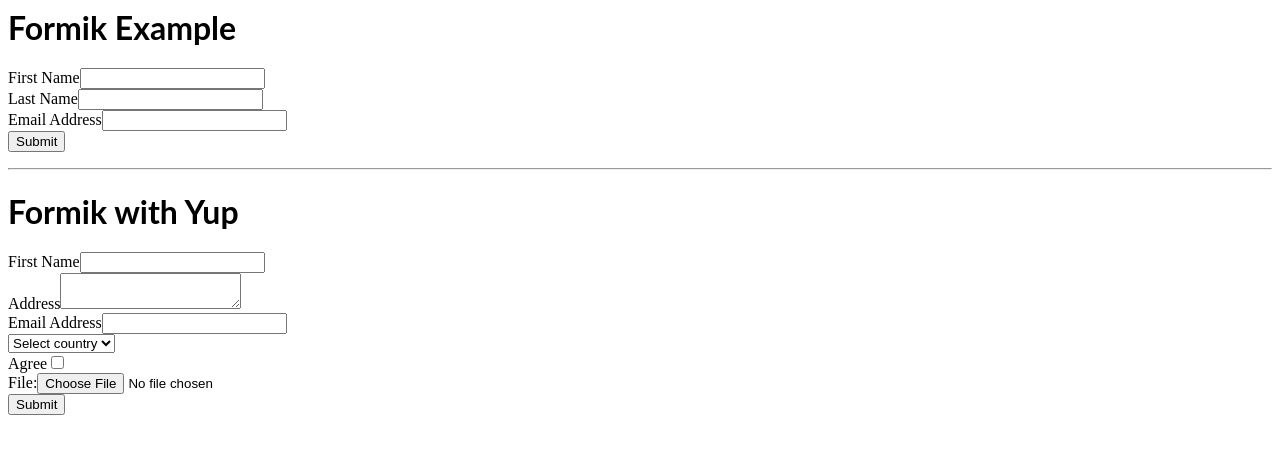
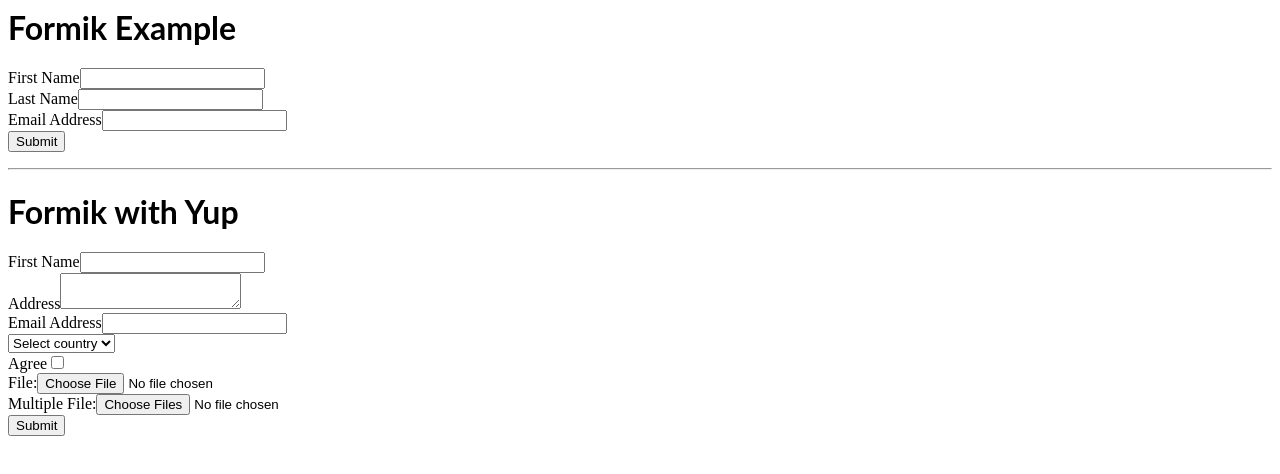
Before and after one commit to ShakibAhmed007/react-dev-formik, a React (Create React App) app: page / in a window 1280 px wide. Shown: the top 474 px of the page. Built offline with nearby package versions, Linux system fonts and the light colour scheme.

Commit message:
1 file modified

```diff
--- a/src/BasicFormValidationByYup.js
+++ b/src/BasicFormValidationByYup.js
@@ -10,7 +10,8 @@
       address: '',
       country: '',
       toggleCheckbox: false,
-      file: null
+      file: null,
+      files: []
     },
     validationSchema: Yup.object({
       firstName: Yup.string()
@@ -24,7 +25,8 @@
         .required('Required'),
       country: Yup.string().required('Country is Required'),
       toggleCheckbox: Yup.boolean(),
-      file: Yup.mixed().required()
+      file: Yup.mixed().required(),
+      files: Yup.array().min(1, 'select at least 1 file')
     }),
     onSubmit: values => {
       console.log(values);
@@ -100,6 +102,19 @@
         }}
       />
       <br />
+      <label for="file">Multiple File:</label>
+      <input
+        id="files"
+        name="files"
+        type="file"
+        onChange={event => {
+          const files = event.target.files;
+          let myFiles = Array.from(files);
+          formik.setFieldValue('files', myFiles);
+        }}
+        multiple
+      />
+      <br />
       <button type="submit">Submit</button>
     </form>
   );
```
